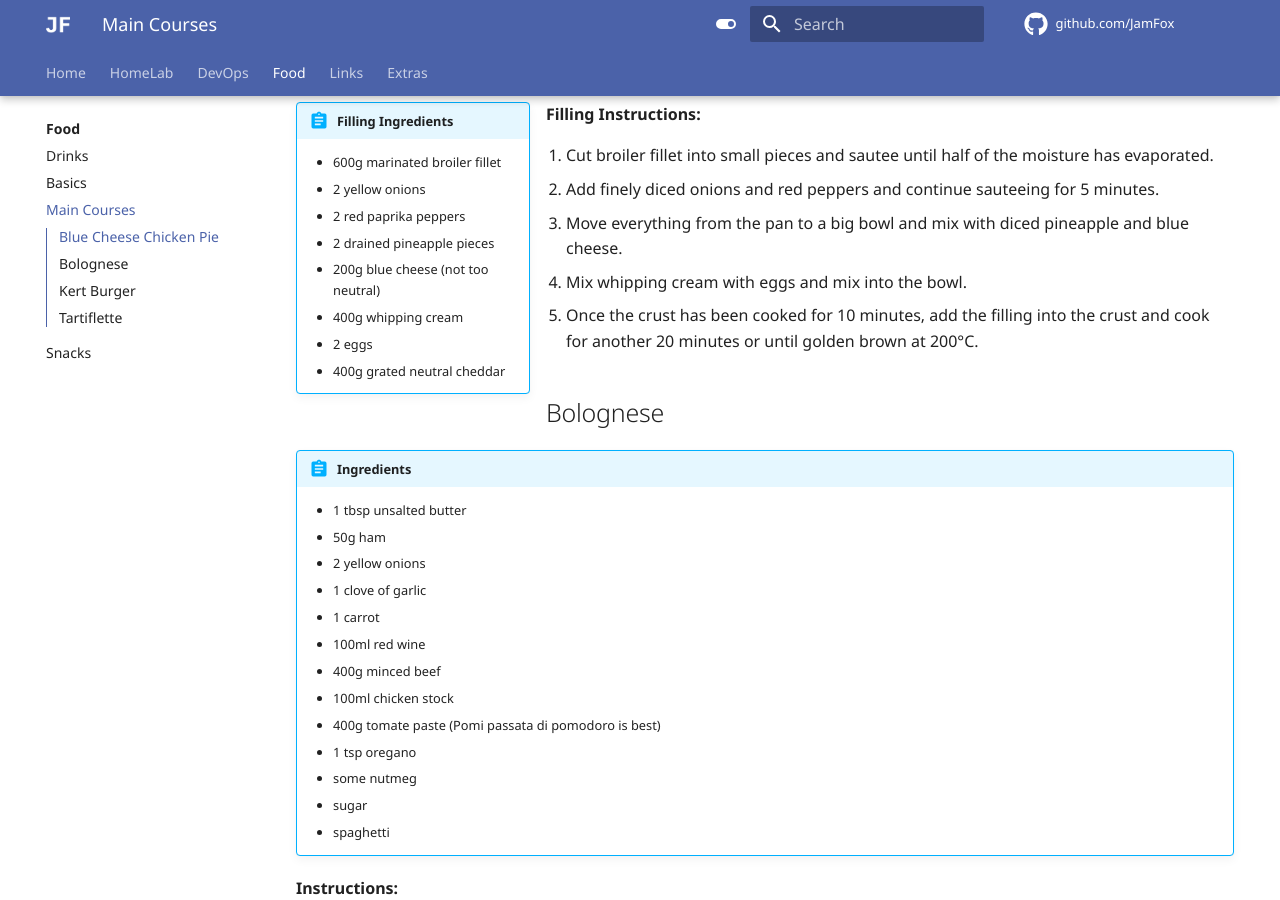
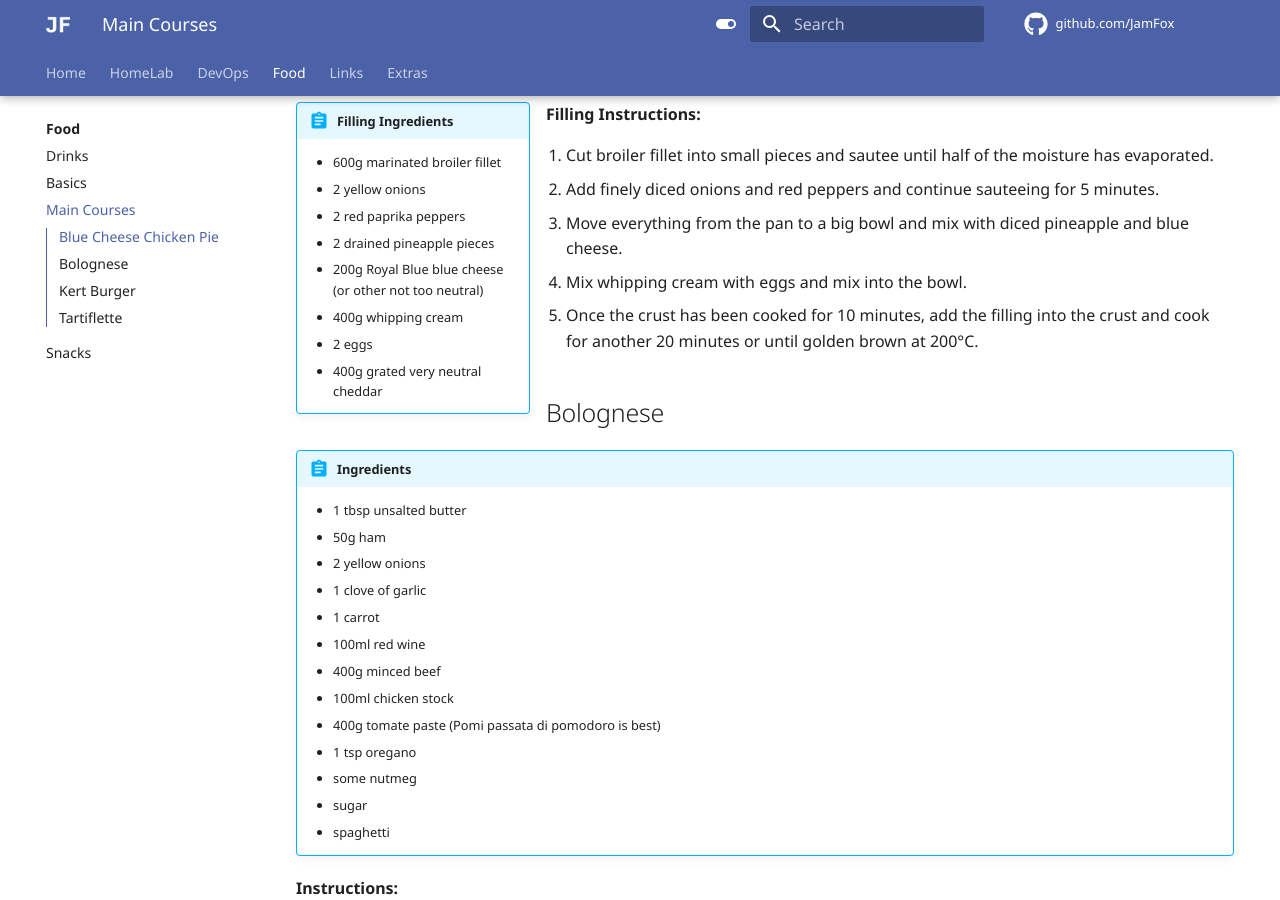
Before and after one commit to JamFox/docs.jamfox.dev, an MkDocs documentation site: the page built from docs/content/food/maincourses.md, in a window 1280 px wide and 900 px high, scrolled down 460 px. Built offline with MkDocs 1.6.1 and Material for MkDocs 9.7.7, drawn with Linux system fonts in a browser that asks for light colours; comment, search, counter and statistics services are not loaded.

Commit message:
maincourse: specify blue cheese

```diff
--- a/docs/content/food/maincourses.md
+++ b/docs/content/food/maincourses.md
@@ -25,10 +25,10 @@ Collection of main courses.
     - 2 yellow onions
     - 2 red paprika peppers
     - 2 drained pineapple pieces
-    - 200g blue cheese (not too neutral)
+    - 200g Royal Blue blue cheese (or other not too neutral)
     - 400g whipping cream
     - 2 eggs
-    - 400g grated neutral cheddar
+    - 400g grated very neutral cheddar
 
 **Filling Instructions:**
 
```
